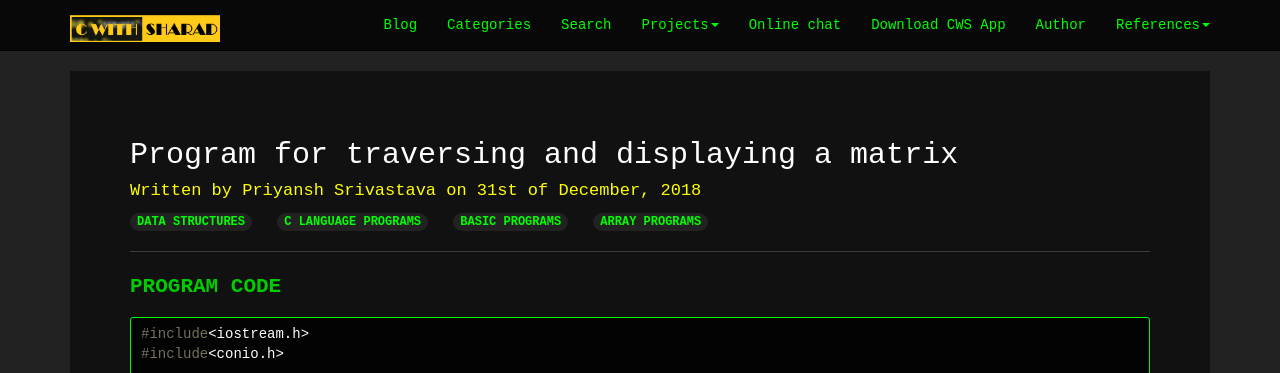
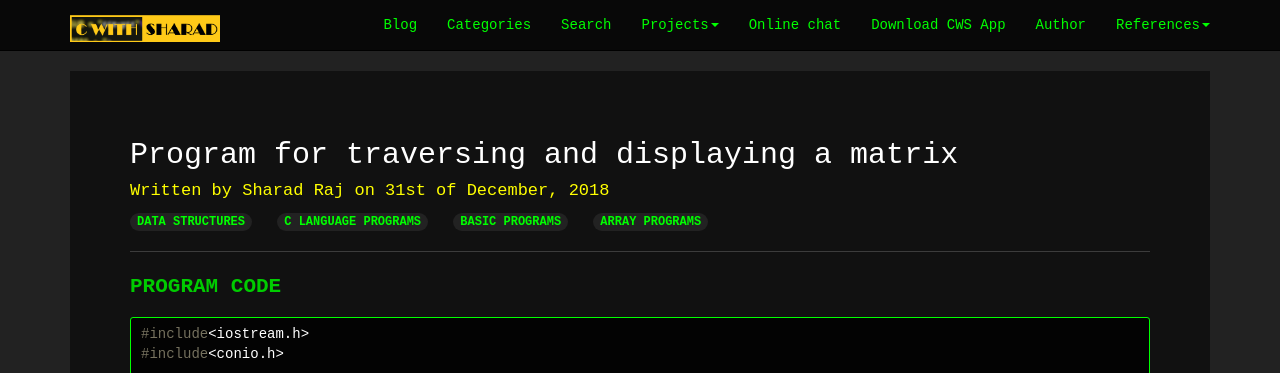
Before and after one commit to cwithsharad/cwithsharad.github.io, a Jekyll site: the page built from _posts/2018-12-31-Progam-for-matrix-travesing-and-displaying.md, in a window 1280 px wide. Shown: the top 373 px of the page. Built offline with Jekyll 4.4.1, drawn with Linux system fonts in a browser that asks for light colours; nearby versions of some CDN libraries; comment, search, counter and statistics services are not loaded.

Commit message:
Update 2018-12-31-Progam-for-matrix-travesing-and-displaying.md

```diff
--- a/_posts/2018-12-31-Progam-for-matrix-travesing-and-displaying.md
+++ b/_posts/2018-12-31-Progam-for-matrix-travesing-and-displaying.md
@@ -1,7 +1,7 @@
 ---
 layout: post
 title: "Program for traversing and displaying a matrix"
-author: Priyansh Srivastava
+author: Sharad Raj
 date: 2018-12-31 23:11:00 Z
 categories:
 - DATA STRUCTURES
```
